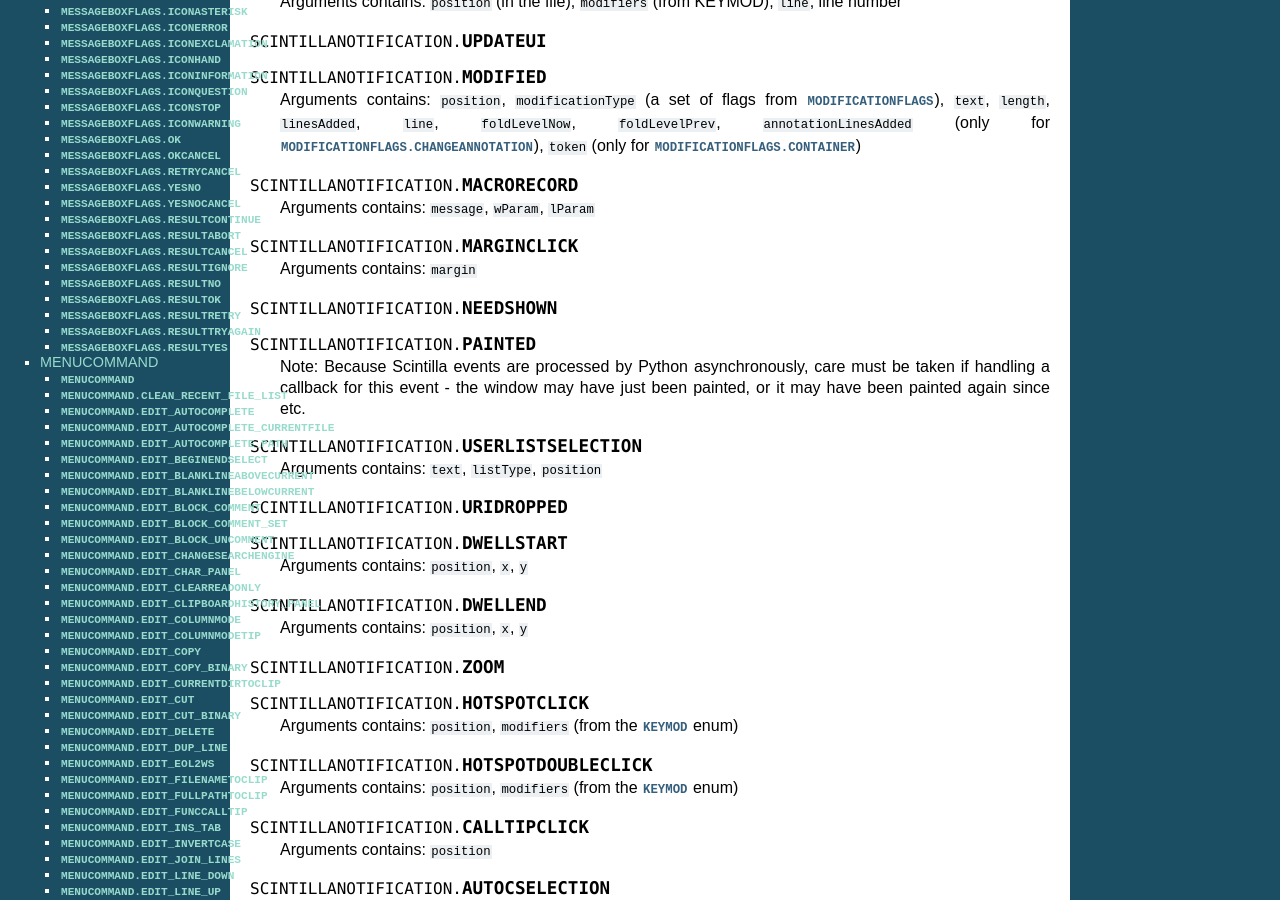
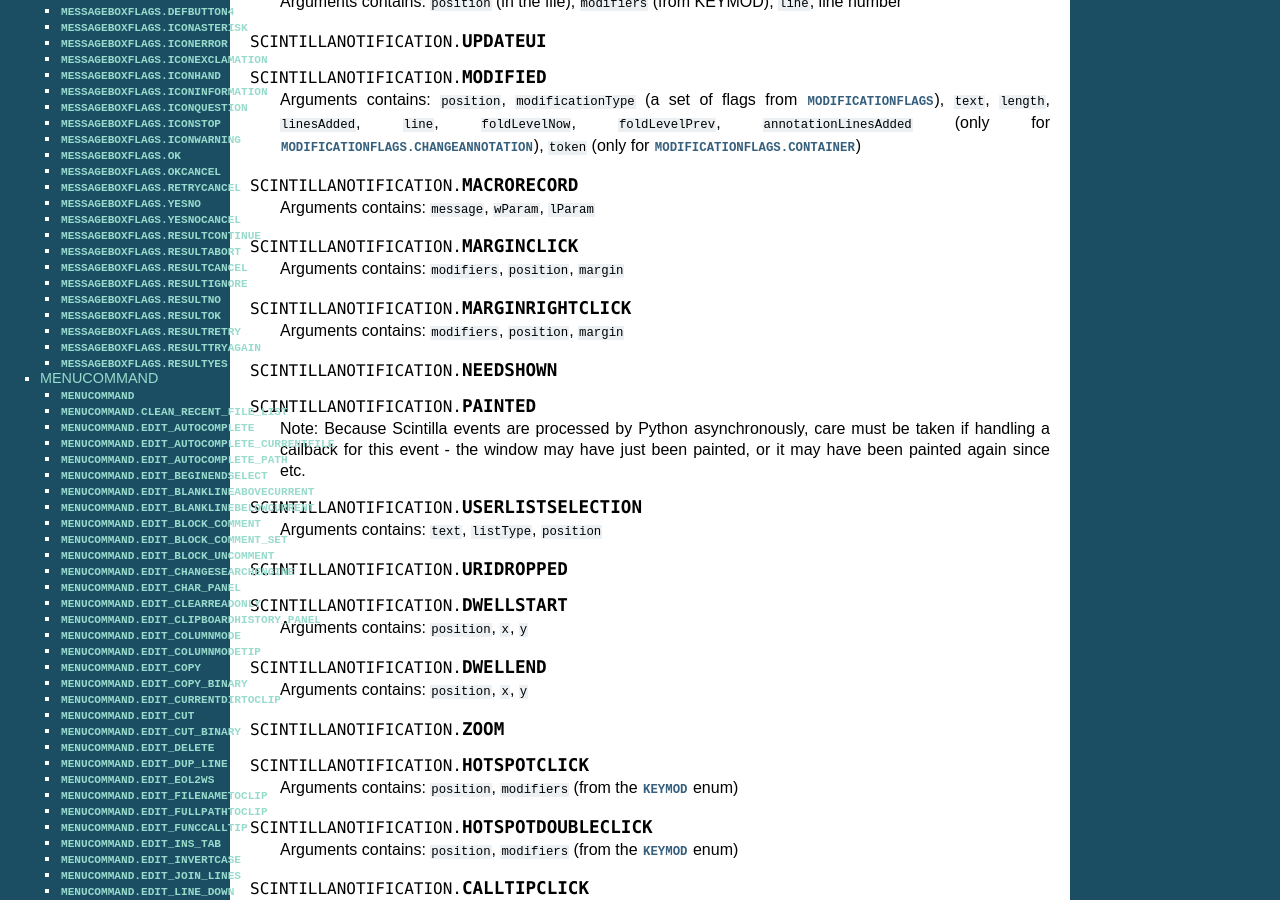
Before and after one commit to bruderstein/PythonScript, a Sphinx documentation site: the page built from docs/source/enums.rst, in a window 1280 px wide and 900 px high, scrolled down 1400 px. Built offline with Sphinx 7.4.7, drawn with Linux system fonts in a browser that asks for light colours; some of the changed text lies outside the part shown.

Commit message:
add SCN_MARGINRIGHTCLICK returns (#251)
* add SCN_MARGINRIGHTCLICK returns

* update documentation to reflect MARGINRIGHTCLICK

Co-authored-by: mvincent <mvincent@mitre.org>

```diff
--- a/docs/source/enums.rst
+++ b/docs/source/enums.rst
@@ -96,7 +96,11 @@
 
 .. attribute:: SCINTILLANOTIFICATION.MARGINCLICK
 
-   Arguments contains: ``margin``
+   Arguments contains: ``modifiers``, ``position``, ``margin``
+
+.. attribute:: SCINTILLANOTIFICATION.MARGINRIGHTCLICK
+
+   Arguments contains: ``modifiers``, ``position``, ``margin``
 
 .. attribute:: SCINTILLANOTIFICATION.NEEDSHOWN
 
```
Also changed, not shown: 1 other file.
